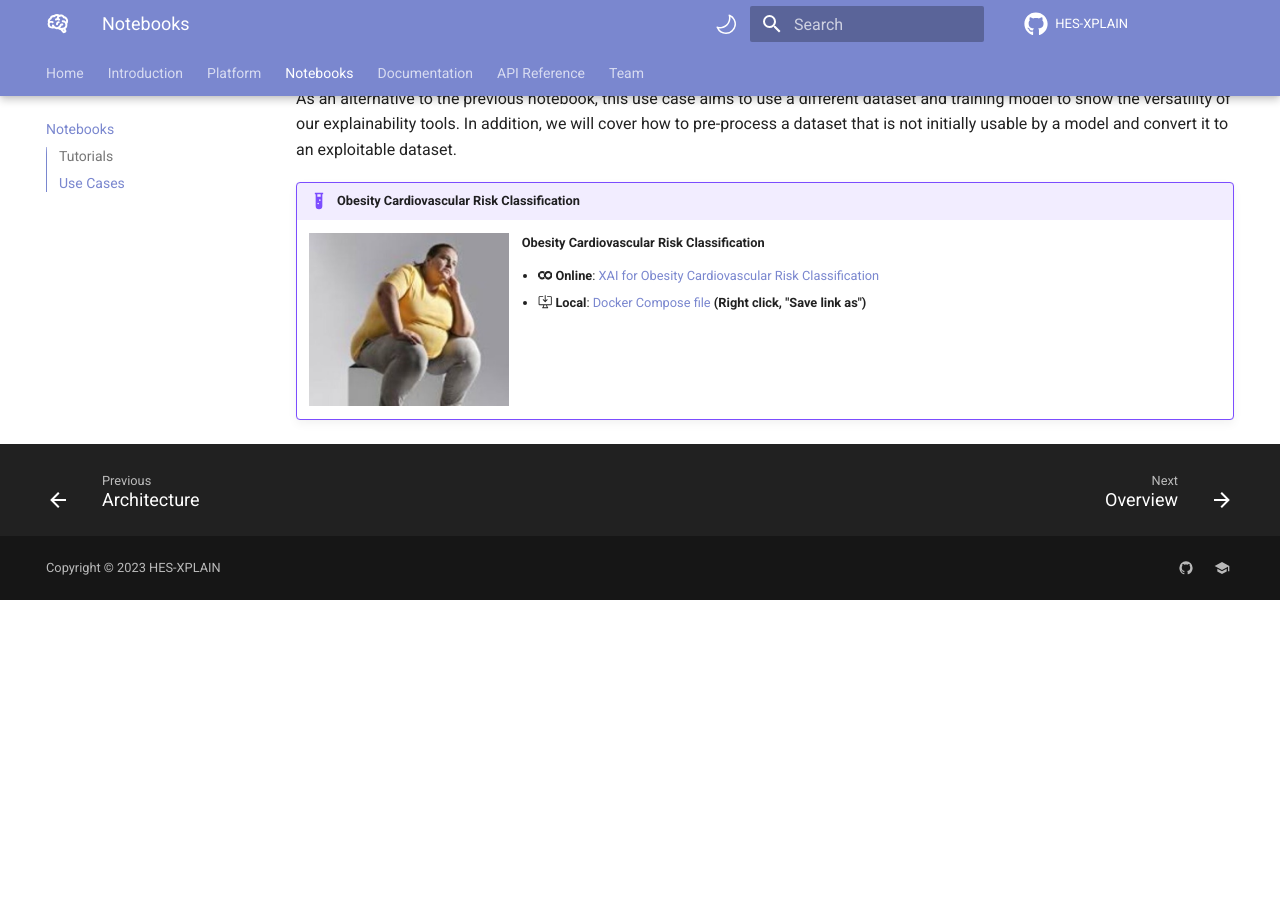
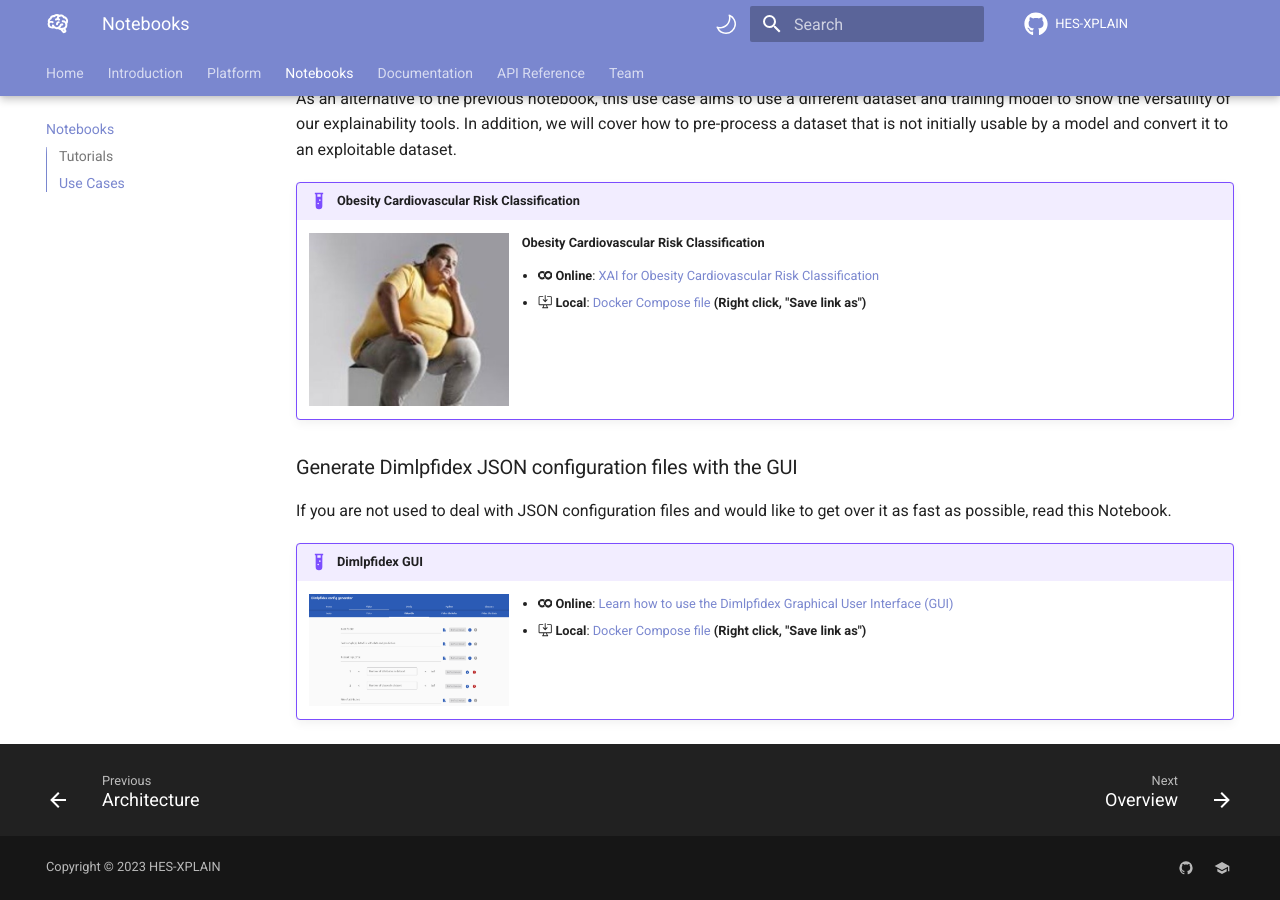
Before and after one commit to HES-XPLAIN/hes-xplain.github.io, an MkDocs documentation site: the page built from docs/notebooks.md, in a window 1280 px wide and 900 px high, scrolled down 3971 px. Built offline with MkDocs 1.6.1 and Material for MkDocs 9.7.7, drawn with Linux system fonts in a browser that asks for light colours; comment, search, counter and statistics services are not loaded; before the commit the page ends 4571 px from its top, so only the background shows below that.

Commit message:
Added GUI notebook & image

```diff
--- a/docs/notebooks.md
+++ b/docs/notebooks.md
@@ -148,3 +148,13 @@ As an alternative to the previous notebook, this use case aims to use a differen
 
     * :simple-googlecolab: **Online**: <a href="https://colab.research.google.com/github/HES-XPLAIN/notebooks/blob/main/use_case_dimlpfidex/obesityCvdRisk.ipynb" target="_blank">XAI for Obesity Cardiovascular Risk Classification</a>
     * :octicons-desktop-download-24: **Local**: <a href="https://raw.githubusercontent.com/HES-XPLAIN/notebooks/main/docker-compose.yml" target="_blank">Docker Compose file</a> **(Right click, "Save link as")**
+
+### Generate Dimlpfidex JSON configuration files with the GUI
+
+
+If you are not used to deal with JSON configuration files and would like to get over it as fast as possible, read this Notebook.
+!!! example "Dimlpfidex GUI"
+    ![Cracks Image](assets/images/gui/gui_example.png){ width="200px", align=left }
+
+    * :simple-googlecolab: **Online**: <a href="https://colab.research.google.com/github/HES-XPLAIN/notebooks/blob/main/use_case_dimlpfidex/gui.ipynb" target="_blank">Learn how to use the Dimlpfidex Graphical User Interface (GUI)</a>
+    * :octicons-desktop-download-24: **Local**: <a href="https://raw.githubusercontent.com/HES-XPLAIN/notebooks/main/docker-compose.yml" target="_blank">Docker Compose file</a> **(Right click, "Save link as")**
```
Also changed, not shown: docs/assets/images/gui/gui_example.png (added).
